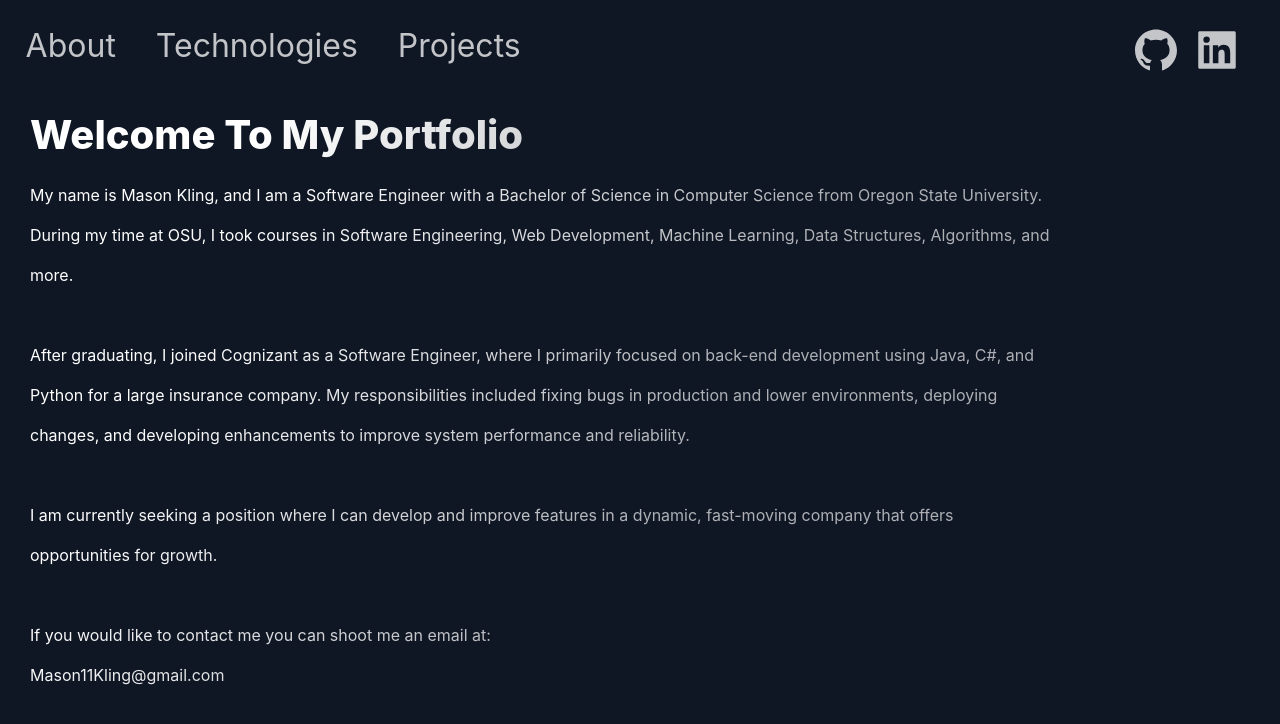
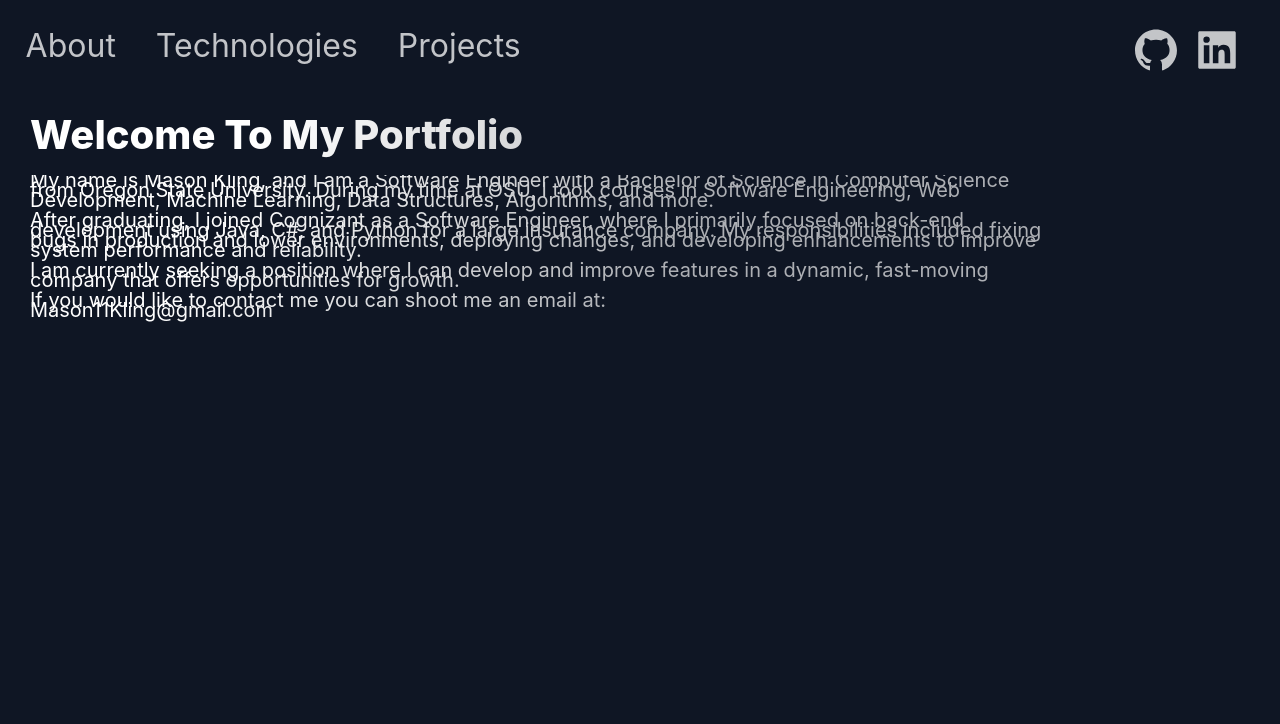
Before and after one commit to MasonKling21/MasonKling21.github.io, a React (Create React App) app: page /#/ in a window 1280 px wide. Shown: the top 724 px of the page. Built offline with nearby package versions, Linux system fonts and the light colour scheme; the HTML template or start-up script is replaced by a standard one.

Commit message:
Fixed line sizing

```diff
--- a/src/components/About.jsx
+++ b/src/components/About.jsx
@@ -54,8 +54,8 @@ const HeaderDiv = styled.div`
 
 const BodyDiv = styled.div`
     max-width: 80%;
-    font-size: 16px;
-    line-height: 40px;
+    font-size: 20px;
+    line-height: 10px;
     font-weight: 400;
     padding-bottom: 3.6rem;
     background: linear-gradient(121.57deg, #FFFFFF 18.77%, rgba(255, 255, 255, 0.66) 60.15%);
```
